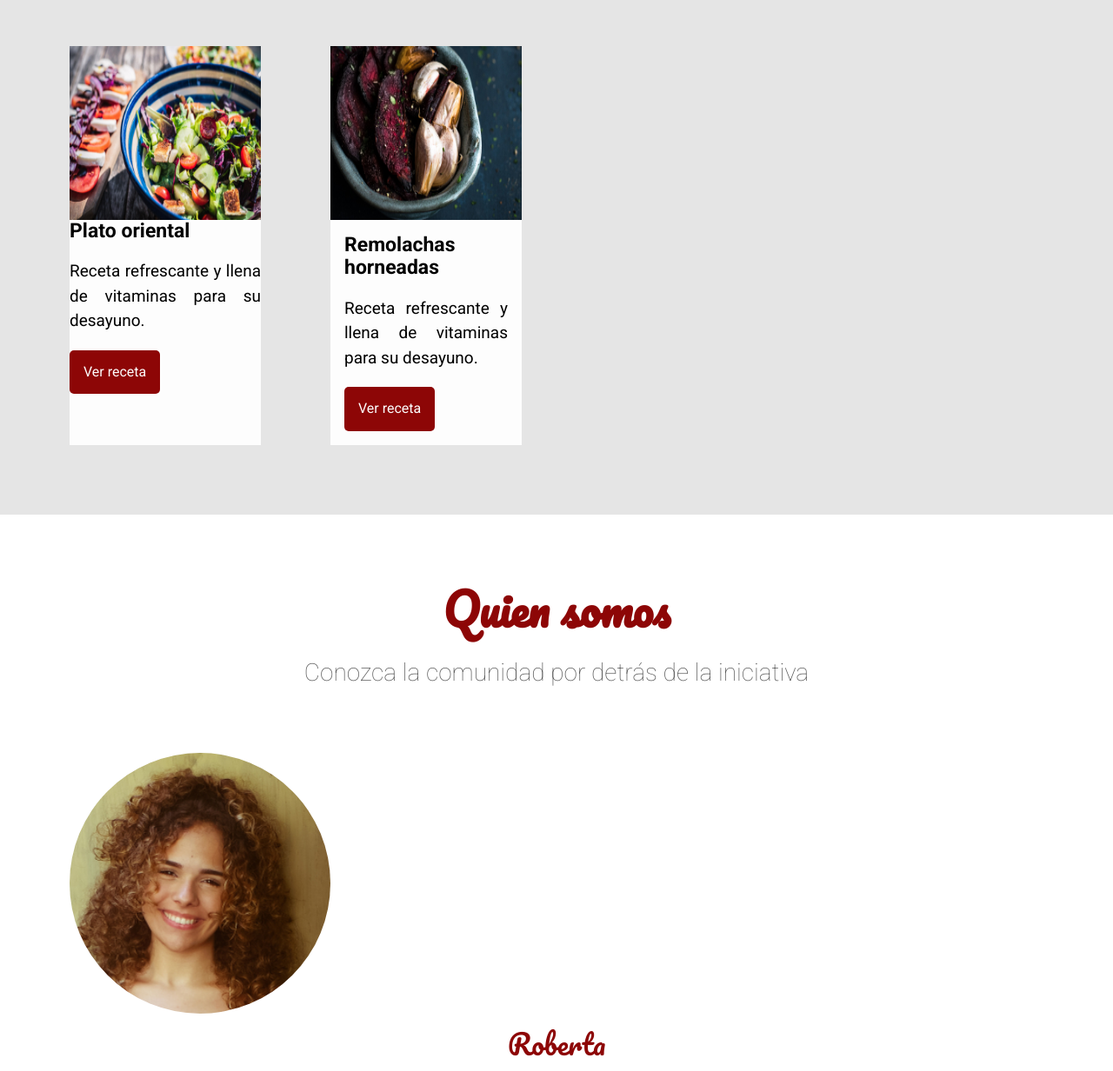
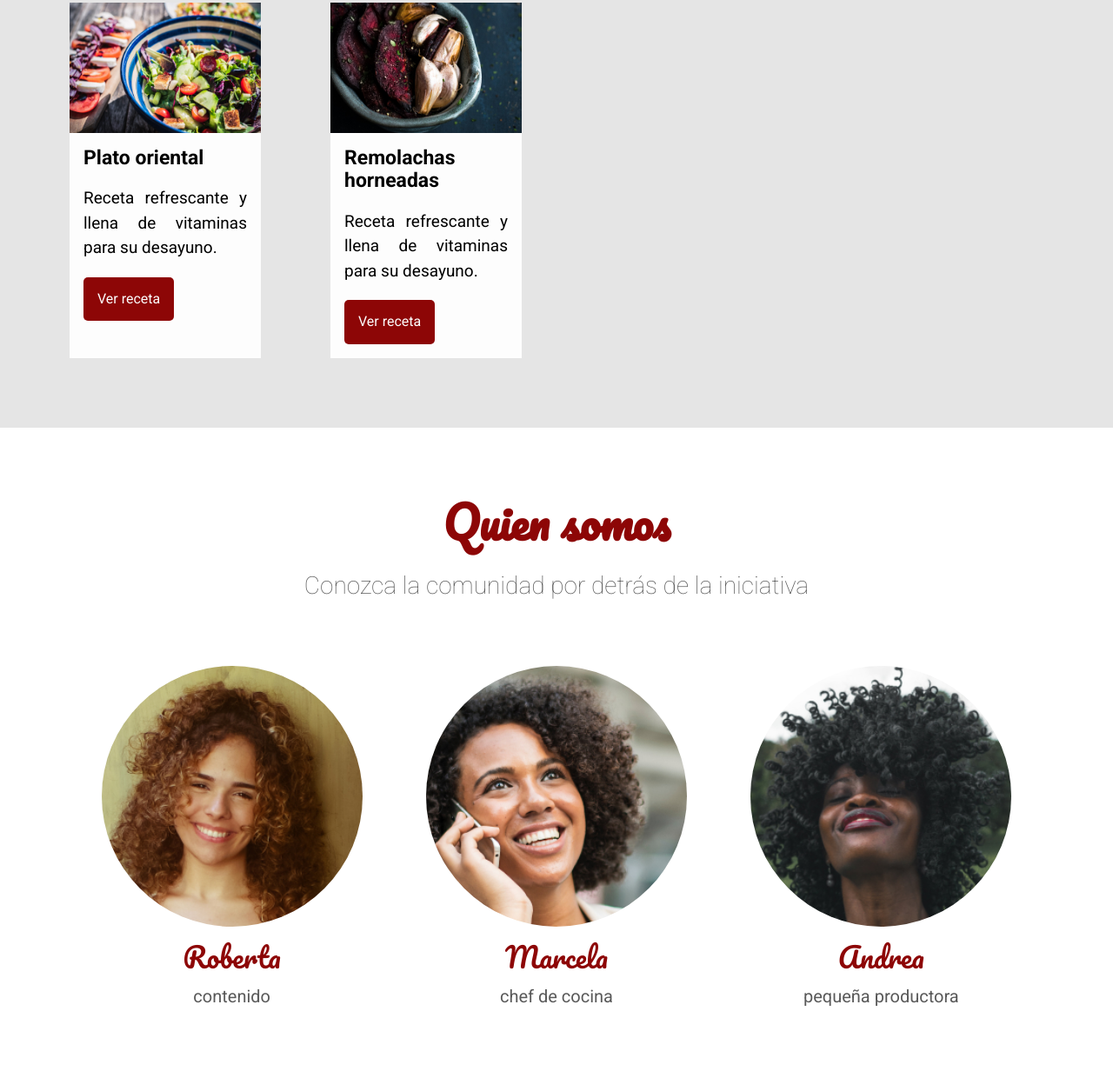
Before and after one commit to mateotasso/Alura_Fruta-fruto, a plain HTML site: page index.html in a window 1280 px wide. Shown: the part 1625-2857 px from the top of the page at 87% size. Drawn offline with Linux system fonts and the light colour scheme.

Commit message:
fix class

```diff
--- a/assets/css/style.css
+++ b/assets/css/style.css
@@ -91,7 +91,7 @@
 }
 
 .recipe__image {
-    height: 200px;
+    height: 150px;
 }
 
 .recipe__title {
@@ -225,6 +225,7 @@
         width: 100%;
     }
 
+
     .recipes {
         padding: 5rem 0 0 1rem;
     }
@@ -278,12 +279,16 @@
         padding: 5rem 0 0 2.5rem;
     }
 
+    .recipe__image {
+        height: 150px;
+    }
+
     .person {
         margin-bottom: 0;
     }
 
     .people {
-        flex-direction: column;
+        flex-direction: row;
     }
 }
 
@@ -298,4 +303,8 @@
         padding: 5rem 0 0 5rem;
     }
 
+    .recipe__image {
+        height: 150px;
+    }
+
 }
--- a/index.html
+++ b/index.html
@@ -67,7 +67,7 @@
             </div>
             <div class="recipe">
                 <img alt="Plato oriental" class="recipe__image" src="./assets/img/recetas/plato-oriental.jpg" />
-                <div class="receta__contenido">
+                <div class="recipe__content">
                     <h4 class="recipe__title">Plato oriental</h4>
                     <p class="recipe__description">Receta refrescante y llena de vitaminas para su desayuno.</p>
                     <button class="recipe__button">Ver receta</button>
```
